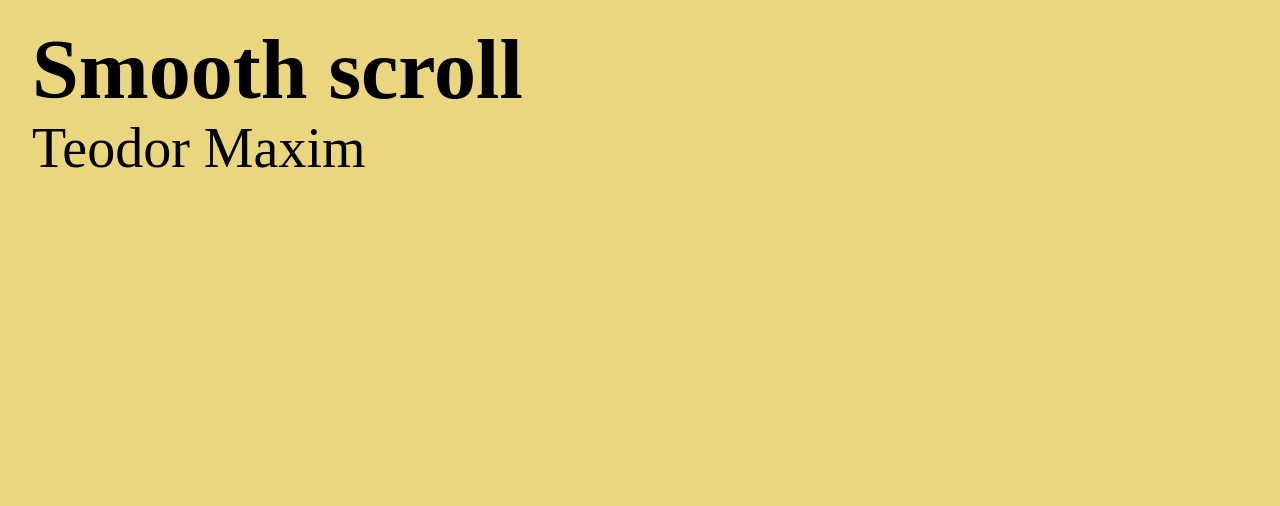
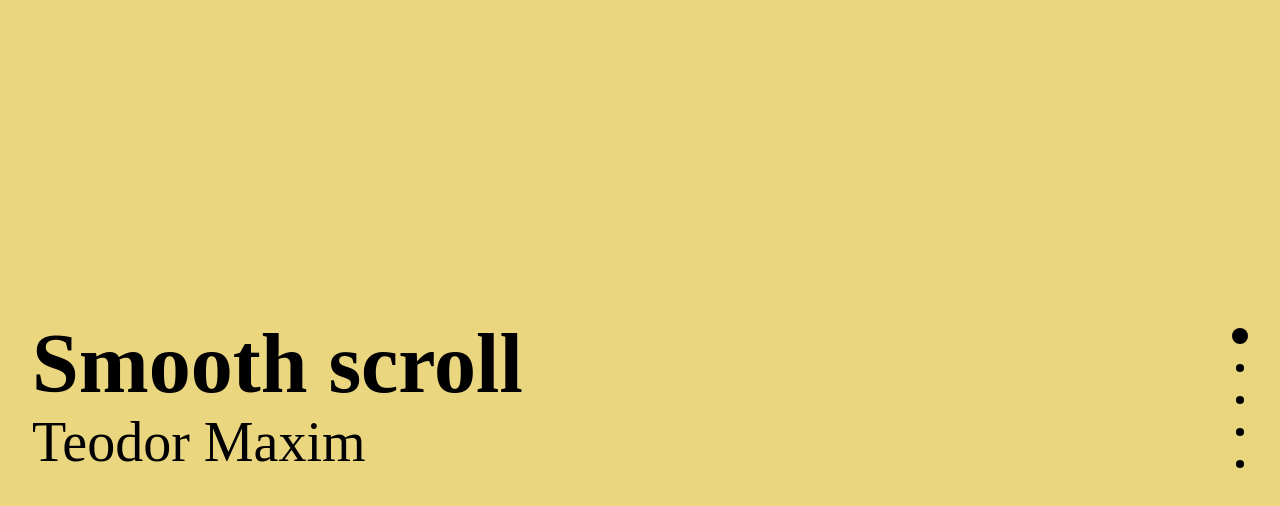
Before and after one commit to tmaxmax/teo-smooth-scroll, a website: page index.html in a window 1280 px wide. Drawn offline with Linux system fonts and the light colour scheme.

Commit message:
css updates

```diff
--- a/style.css
+++ b/style.css
@@ -13,9 +13,10 @@ html {
   -webkit-box-sizing: border-box;
           box-sizing: border-box;
   overflow: hidden;
+  position: fixed;
 }
 
-nav.aside {
+nav.section-links {
   position: fixed;
   top: 50%;
   right: 0;
@@ -25,13 +26,13 @@ nav.aside {
   margin-right: 2em;
 }
 
-nav.aside a {
+nav.section-links a {
   display: block;
   position: relative;
   padding: 1em;
 }
 
-nav.aside a::before {
+nav.section-links a::after {
   content: '';
   background-color: black;
   border-radius: 100%;
@@ -42,20 +43,19 @@ nav.aside a::before {
   right: 0;
   -webkit-transform: scale(0.5);
           transform: scale(0.5);
-  -webkit-transition: -webkit-transform 0.5s cubic-bezier(0.25, 0.1, 0.25, 1);
-  transition: -webkit-transform 0.5s cubic-bezier(0.25, 0.1, 0.25, 1);
-  transition: transform 0.5s cubic-bezier(0.25, 0.1, 0.25, 1);
-  transition: transform 0.5s cubic-bezier(0.25, 0.1, 0.25, 1), -webkit-transform 0.5s cubic-bezier(0.25, 0.1, 0.25, 1);
+  -webkit-transition: all 0.5s cubic-bezier(0.25, 0.1, 0.25, 1);
+  transition: all 0.5s cubic-bezier(0.25, 0.1, 0.25, 1);
 }
 
-nav.aside a.active::before {
+nav.section-links a.active::after {
   -webkit-transform: scale(1);
           transform: scale(1);
 }
 
 section.huge {
-  min-height: 100%;
   padding: calc(2em + env(safe-area-inset-top)) calc(5.2em + env(safe-area-inset-right)) calc(2em + env(safe-area-inset-bottom)) calc(2em + env(safe-area-inset-left));
+  height: 100%;
+  overflow: scroll;
 }
 
 section.random-colored:nth-of-type(5n + 1) {
@@ -78,13 +78,16 @@ section.random-colored:nth-of-type(5n) {
   background-color: #06a3d8;
 }
 
-section.centered-vertical {
+section.flex {
   display: -webkit-box;
   display: -ms-flexbox;
   display: flex;
-  -webkit-box-align: center;
-      -ms-flex-align: center;
-          align-items: center;
+}
+
+section .container.self-flex-center-vertical {
+  -ms-flex-item-align: center;
+      -ms-grid-row-align: center;
+      align-self: center;
 }
 
 html,
```
Also changed, not shown: 1 other file.
